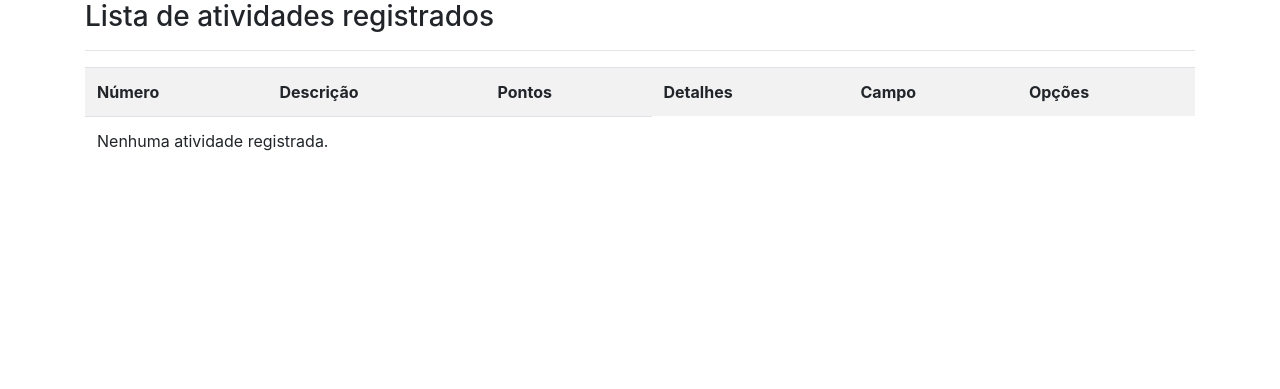
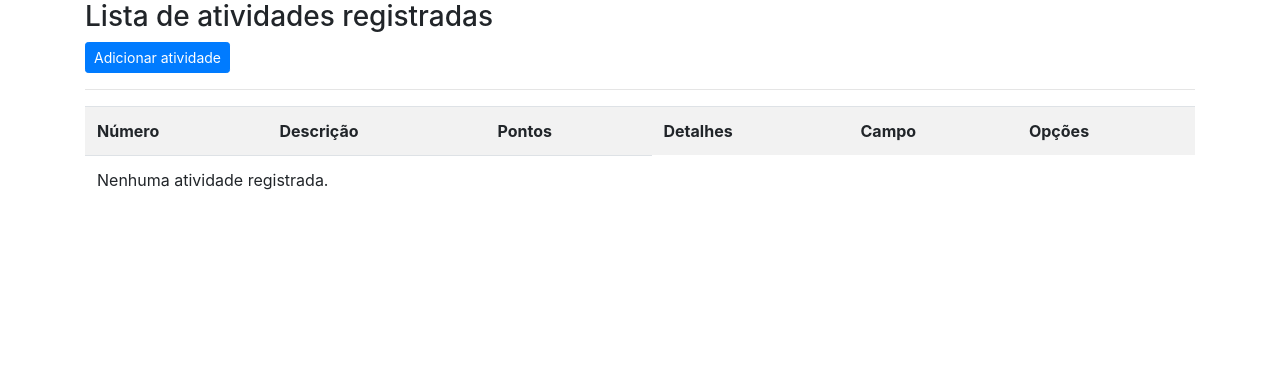
Before and after one commit to ipedromotta/universidade-django, a Django app: page /listar/atividades/ in a window 1280 px wide. Shown: the part 56-445 px from the top of the page. Run offline with Django 4.2, Linux system fonts and the light colour scheme; data that the repository does not hold is empty; some libraries are stand-ins or nearby versions.

Commit message:
:recycle: refactor: Melhorando interface dos cadastros

```diff
--- a/cadastros/templates/atividade.html
+++ b/cadastros/templates/atividade.html
@@ -1,9 +1,14 @@
 {% extends 'base.html' %}
+
+{% block title %}
+<title>Atividades</title>
+{% endblock %}
 
 {% block content %}
 <h3>
-    Lista de atividades registrados
+    Lista de atividades registradas
 </h3>
+<a href="{% url 'cadastrar-atividade' %}" class="btn btn-primary btn-sm">Adicionar atividade</a>
 <hr>
 <div class="table-responsive">
     <table class="table table-striped">
@@ -23,8 +28,8 @@
             <td>{{ atividade.detalhes }}</td>
             <td>{{ atividade.campo }}</td>
             <td>
-                <a href="{% url 'editar-atividade' atividade.pk %}" class="btn btn-warning btn-sm">Editar</a>
-                <a href="{% url 'deletar-atividade' atividade.pk %}" class="btn btn-danger btn-sm">Excluir</a>
+                <a href="{% url 'editar-atividade' atividade.pk %}" class="btn btn-warning btn-sm" title="Editar">Editar</a>
+                <a href="{% url 'deletar-atividade' atividade.pk %}" class="btn btn-danger btn-sm" title="Excluir">Excluir</a>
             </td>
         </tr>
         {% empty %}
--- a/cadastros/templates/campo.html
+++ b/cadastros/templates/campo.html
@@ -1,4 +1,8 @@
 {% extends 'base.html' %}
+
+{% block title %}
+<title>Campos</title>
+{% endblock %}
 
 {% block content %}
 <h3>
```
